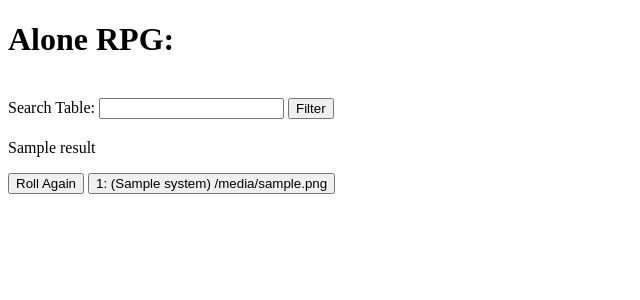
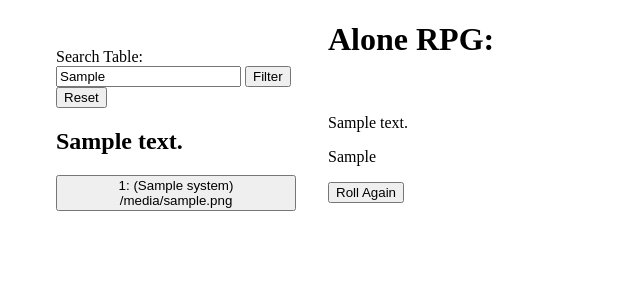
Before and after one commit to Alberaan/alonerpg, a Python web app: template templates/home.html in a window 1280 px wide. Shown: the top 300 px of the page, without its empty margins (0-640 px from the left). Run offline with Jinja, Linux system fonts and the light colour scheme; the template is opened without the code that fills it: most values are stand-ins (such as "Sample title", 1, 10 or a date in 2020).

Commit message:
Added a basic layout. Added filter keeping between requests

```diff
--- a/alonerpg/tablesreader.py
+++ b/alonerpg/tablesreader.py
@@ -23,7 +23,7 @@ class Table:
 def rt(chosen_table):
 
     table_name = chosen_table.filename.replace(".txt", "")
-    valid_string = re.search(r"^[a-zA-Z_\s]*$", table_name)
+    valid_string = re.search(r"^[a-zA-Z_\sñ]*$", table_name)
 
     if not valid_string:
         return Response(message="Invalid string", data=None)
--- a/templates/home.html
+++ b/templates/home.html
@@ -2,21 +2,46 @@
 <html lang="en">
 <head>
     <title>Alone RPG</title>
+    <style type="text/css">
+        body {
+            padding-left: 20em;
+        }
+            ul.navbar {
+                position: absolute;
+                top: 2em;
+                left: 1em;
+                width: 15em;
+            }
+  </style>
 </head>
 <body>
 <h1>Alone RPG:</h1><br>
-<form action="/">
+
+<ul class="navbar">
+<form id="filter" action="/">
   <label for="searchfield">Search Table:</label>
-  <input type="text" id="searchfield" name="searchfield" value="">
+  <input type="text" id="searchfield" name="searchfield" value="{{ current_filter }}">
   <input type="submit" value="Filter">
+  <input type="button" onclick="myFunction()" value="Reset">
 </form>
-<p><h2>{{ message }}</h2></p>
-{% if result %}
-<p>{{ result }}</p>
+
+<p><h2>{{ filter_message }}</h2></p>
+    {% for table in tables %}
+        <a href="?command=rtn {{ table.index }}&searchfield={{ current_filter }}"> <button>{{ table.index }}: ({{ table.system }}) {{ table.filename }}</button></a><br>
+    {% endfor %}
+</ul>
+
+{% if roll_data %}
+<p>{{ roll_message }}</p>
+<p>{{ roll_data }}</p>
 <button onClick="window.location.reload();">Roll Again</button>
 {% endif %}
-    {% for table in tables %}
-        <a href="?command=rtn {{ table.index }}"> <button>{{ table.index }}: ({{ table.system }}) {{ table.filename }}</button></a><br>
-    {% endfor %}
+
+<script>
+function myFunction() {
+    document.getElementById("searchfield").value = "";
+    document.getElementById("filter").submit();
+}
+</script>
 
 </body>
```
Also changed, not shown: alonerpg/views.py (+17 -9 lines).
